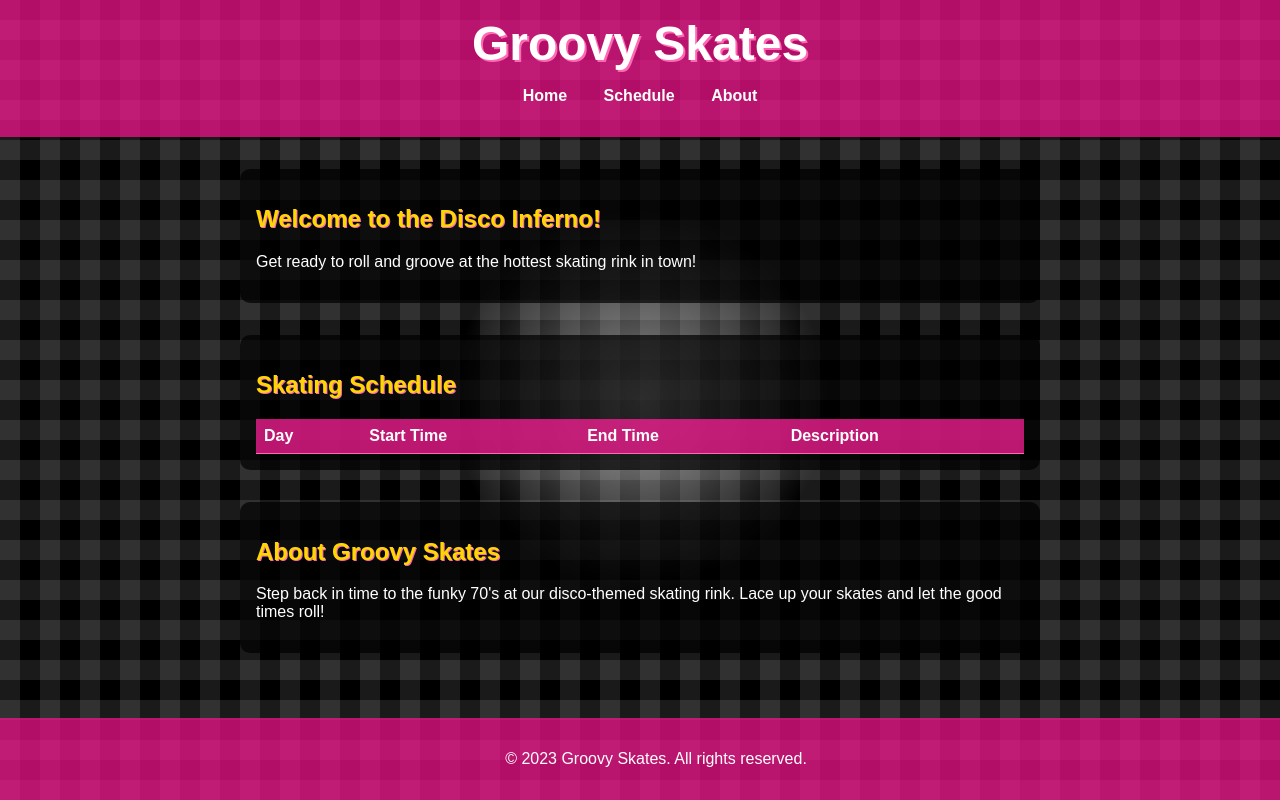
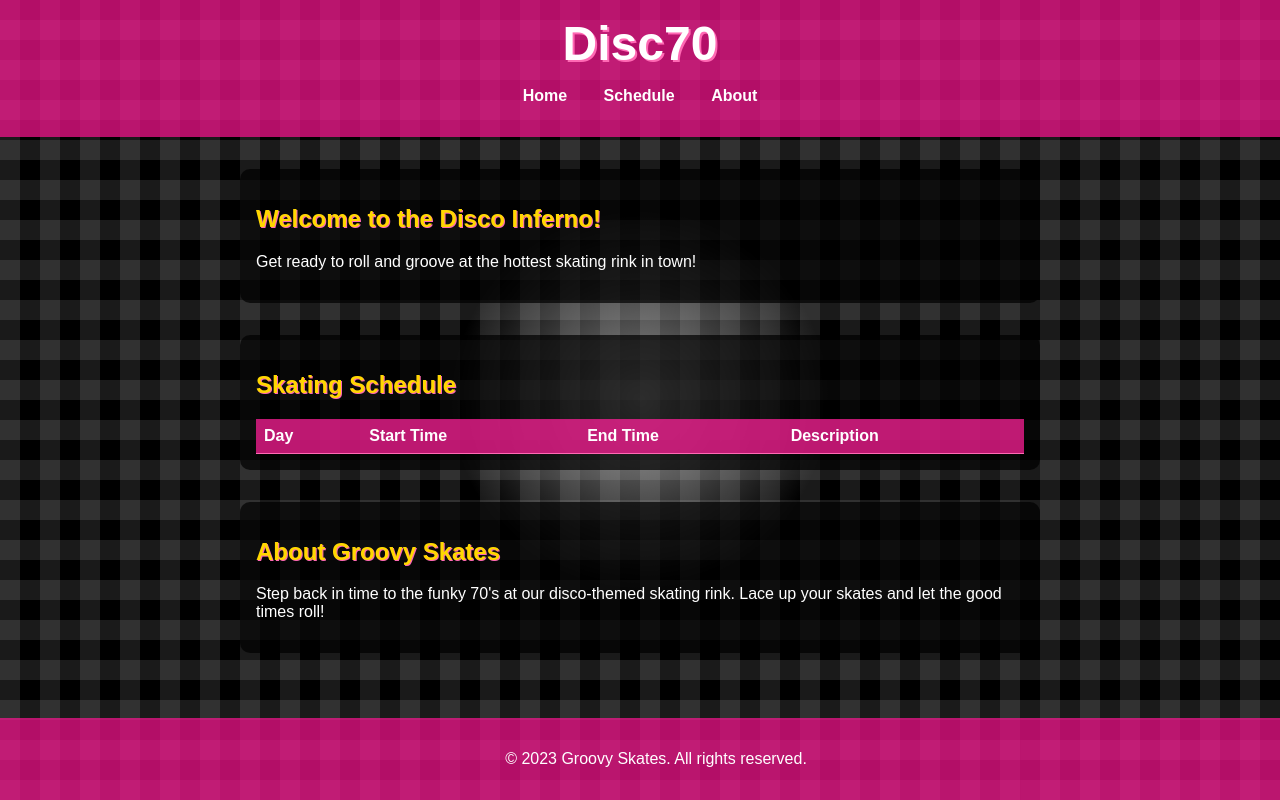
Before and after one commit to Caffeine-Gallery/discoroller-0192b65de353, a website built with Vite: page frontend/index.html in a window 1280 px wide. Built offline with nearby package versions, Linux system fonts and the light colour scheme; what @dfinity/agent would draw is missing.

Commit message:
0192b66e-9afa-7771-aedf-bb2341a17286

```diff
--- a/frontend/index.html
+++ b/frontend/index.html
@@ -10,7 +10,7 @@
     <div class="disco-ball-overlay"></div>
     <div class="content-wrapper">
         <header>
-            <h1>Groovy Skates</h1>
+            <h1>Disc70</h1>
             <nav>
                 <ul>
                     <li><a href="#home">Home</a></li>
```
